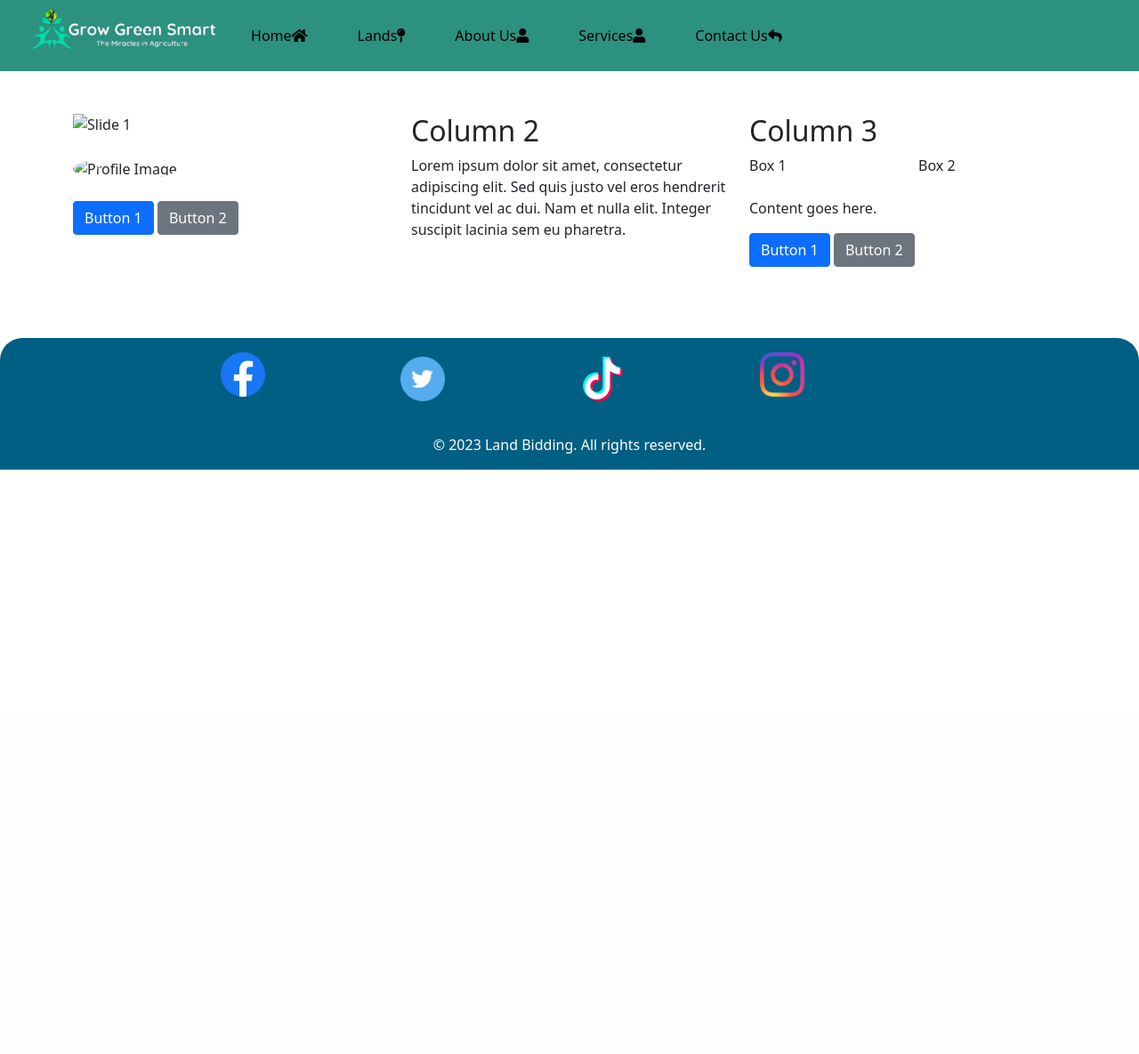
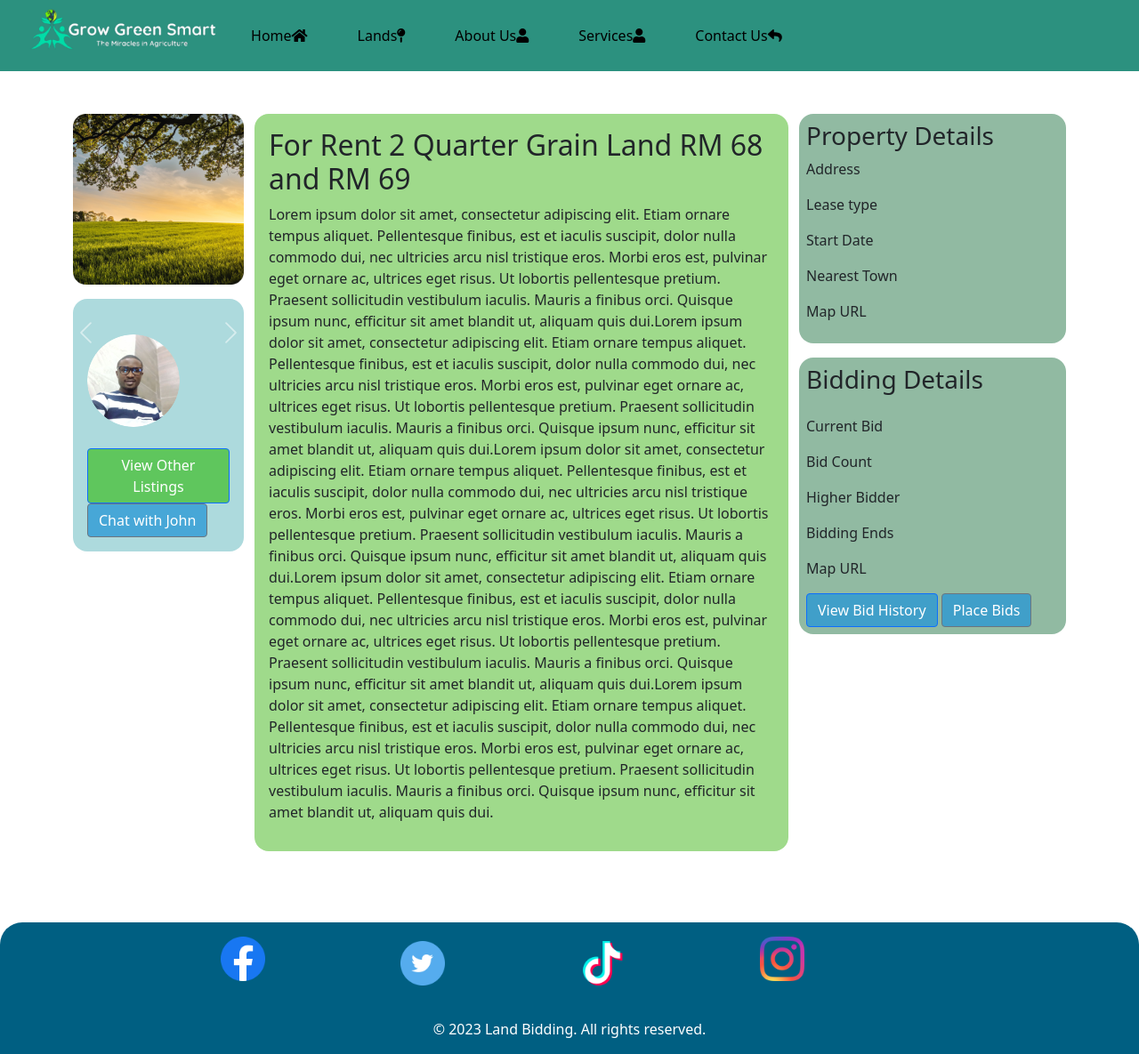
Before and after one commit to WarunaDisanayaka/land-bidding, a PHP site: page /post.html in a window 1280 px wide. Shown: the whole page at 89% size. Before the commit the page ends 528 px from the top, so only its background shows below. Run offline with PHP 8.4, Linux system fonts and the light colour scheme; some libraries are stand-ins or nearby versions.

Commit message:
Update index and post

```diff
--- a/css/style.css
+++ b/css/style.css
@@ -51,6 +51,47 @@ header{
     margin-top: 8rem;
 }
 
+/* carousel */
+.carousel .btn-primary ,.btn-secondary{
+    background-color: #5FC65D;
+}
+
+.carousel .profile{
+    margin-top: 1rem;
+    border-radius: 1rem;
+    padding: 1rem;
+    background: rgba(93, 181, 187, 0.5);
+
+}
+
+.carousel .carousel-inner img{
+
+}
+
+.box1 ,.box2{
+    border-radius: 1rem;
+    padding: 0.5rem;
+    width: 300px;
+    background: rgba(37, 119, 70, 0.5);
+}
+
+.box2 .btn-primary , .btn-secondary{
+    background: rgba(38, 150, 214, 0.75);
+}
+
+/* details */
+.details{
+    border-radius: 1rem;
+    padding: 1rem;
+    width: 600px;
+    height: auto;
+    background-color: #9FDA8B;
+}
+
+.details p{
+
+}
+
 /* Footer */
 footer {
     margin-top: 5rem;
--- a/post.html
+++ b/post.html
@@ -1,21 +1,25 @@
 <!doctype html>
 <html lang="en">
+
 <head>
    <!-- Required meta tags -->
    <meta charset="utf-8">
    <meta name="viewport" content="width=device-width, initial-scale=1">
    <!-- Bootstrap CSS -->
-      <link href="https://cdn.jsdelivr.net/npm/bootstrap@5.0.2/dist/css/bootstrap.min.css" rel="stylesheet" integrity="sha384-EVSTQN3/azprG1Anm3QDgpJLIm9Nao0Yz1ztcQTwFspd3yD65VohhpuuCOmLASjC" crossorigin="anonymous">
+   <link href="https://cdn.jsdelivr.net/npm/bootstrap@5.0.2/dist/css/bootstrap.min.css" rel="stylesheet"
+      integrity="sha384-EVSTQN3/azprG1Anm3QDgpJLIm9Nao0Yz1ztcQTwFspd3yD65VohhpuuCOmLASjC" crossorigin="anonymous">
    <link rel="stylesheet" href="css/style.css">
    <link rel="stylesheet" href="https://cdnjs.cloudflare.com/ajax/libs/font-awesome/5.15.2/css/all.min.css">
    <title>Land Bidding</title>
 </head>
+
 <body>
    <!-- Navigation -->
    <nav class="navbar navbar-expand-lg navbar-light fixed-top post-nav">
       <div class="container-fluid px-4">
          <a class="navbar-brand" href="#"><img src="img/logo.png" alt=""></a>
-            <button class="navbar-toggler" type="button" data-bs-toggle="collapse" data-bs-target="#navbarNav" aria-controls="navbarNav" aria-expanded="false" aria-label="Toggle navigation">
+         <button class="navbar-toggler" type="button" data-bs-toggle="collapse" data-bs-target="#navbarNav"
+            aria-controls="navbarNav" aria-expanded="false" aria-label="Toggle navigation">
             <span class="navbar-toggler-icon"></span>
          </button>
          <div class="collapse navbar-collapse" id="navbarNav">
@@ -41,7 +45,7 @@
    </nav>
    <div class="container post-content">
       <div class="row">
-            <div class="col-sm-4">
+         <div class="col">
             <!-- Bootstrap Carousel -->
             <div id="myCarousel" class="carousel slide" data-ride="carousel">
                <!-- Indicators -->
@@ -53,14 +57,9 @@
                <!-- Slides -->
                <div class="carousel-inner">
                   <div class="carousel-item active">
-                        <img src="https://via.placeholder.com/800x400/007bff/ffffff" class="d-block w-100" alt="Slide 1">
+                     <img src="./img/postimg.png" class="d-block w-100" alt="Slide 1">
                   </div>
-                     <div class="carousel-item">
-                        <img src="https://via.placeholder.com/800x400/28a745/ffffff" class="d-block w-100" alt="Slide 2">
-                     </div>
-                     <div class="carousel-item">
-                        <img src="https://via.placeholder.com/800x400/dc3545/ffffff" class="d-block w-100" alt="Slide 3">
-                     </div>
+
                </div>
                <!-- Controls -->
                <a class="carousel-control-prev" href="#myCarousel" role="button" data-slide="prev">
@@ -71,35 +70,71 @@
                   <span class="carousel-control-next-icon" aria-hidden="true"></span>
                   <span class="sr-only">Next</span>
                </a>
+               <div class="profile">
                   <!-- Profile Image -->
                   <div class="mt-4">
-                     <img src="https://via.placeholder.com/150x150" alt="Profile Image" class="rounded-circle">
+                     <img src="./img/profile.png" alt="Profile Image" class="rounded-circle">
                   </div>
                   <!-- Buttons -->
                   <div class="mt-4">
-                     <button class="btn btn-primary mr-2">Button 1</button>
-                     <button class="btn btn-secondary">Button 2</button>
+                     <button class="btn btn-primary">View Other Listings</button>
+                     <button class="btn btn-secondary">Chat with John</button>
                   </div>
                </div>
             </div>
-            <div class="col-sm-4">
-                <h2>Column 2</h2>
-   <p>Lorem ipsum dolor sit amet, consectetur adipiscing elit. Sed quis justo vel eros hendrerit tincidunt vel ac dui. Nam et nulla elit. Integer suscipit lacinia sem eu pharetra.</p>
          </div>
-            <div class="col-sm-4">
-                <h2>Column 3</h2>
+         <div class="details">
+            <h2>For Rent 2 Quarter Grain Land RM 68 and RM 69</h2>
+            <p>Lorem ipsum dolor sit amet, consectetur adipiscing elit. Etiam ornare tempus aliquet. Pellentesque
+               finibus, est et iaculis suscipit, dolor nulla commodo dui, nec ultricies arcu nisl tristique eros. Morbi
+               eros est, pulvinar eget ornare ac, ultrices eget risus. Ut lobortis pellentesque pretium. Praesent
+               sollicitudin vestibulum iaculis. Mauris a finibus orci. Quisque ipsum nunc, efficitur sit amet blandit
+               ut, aliquam quis dui.Lorem ipsum dolor sit amet, consectetur adipiscing elit. Etiam ornare tempus
+               aliquet. Pellentesque finibus, est et iaculis suscipit, dolor nulla commodo dui, nec ultricies arcu nisl
+               tristique eros. Morbi eros est, pulvinar eget ornare ac, ultrices eget risus. Ut lobortis pellentesque
+               pretium. Praesent sollicitudin vestibulum iaculis. Mauris a finibus orci. Quisque ipsum nunc, efficitur
+               sit amet blandit ut, aliquam quis dui.Lorem ipsum dolor sit amet, consectetur adipiscing elit. Etiam
+               ornare tempus aliquet. Pellentesque finibus, est et iaculis suscipit, dolor nulla commodo dui, nec
+               ultricies arcu nisl tristique eros. Morbi eros est, pulvinar eget ornare ac, ultrices eget risus. Ut
+               lobortis pellentesque pretium. Praesent sollicitudin vestibulum iaculis. Mauris a finibus orci. Quisque
+               ipsum nunc, efficitur sit amet blandit ut, aliquam quis dui.Lorem ipsum dolor sit amet, consectetur
+               adipiscing elit. Etiam ornare tempus aliquet. Pellentesque finibus, est et iaculis suscipit, dolor nulla
+               commodo dui, nec ultricies arcu nisl tristique eros. Morbi eros est, pulvinar eget ornare ac, ultrices
+               eget risus. Ut lobortis pellentesque pretium. Praesent sollicitudin vestibulum iaculis. Mauris a finibus
+               orci. Quisque ipsum nunc, efficitur sit amet blandit ut, aliquam quis dui.Lorem ipsum dolor sit amet,
+               consectetur adipiscing elit. Etiam ornare tempus aliquet. Pellentesque finibus, est et iaculis suscipit,
+               dolor nulla commodo dui, nec ultricies arcu nisl tristique eros. Morbi eros est, pulvinar eget ornare ac,
+               ultrices eget risus. Ut lobortis pellentesque pretium. Praesent sollicitudin vestibulum iaculis. Mauris a
+               finibus orci. Quisque ipsum nunc, efficitur sit amet blandit ut, aliquam quis dui.</p>
+         </div>
+         <div class="col">
             <div class="row">
-                   <div class="col-sm-6">
-                      <div class="box">Box 1</div>
-                   </div>
-                   <div class="col-sm-6">
-                      <div class="box">Box 2</div>
+               <div class="col-6">
+                  <div class="box1">
+                     <h3>Property Details</h3>
+                     <p>Address</p>
+                     <p>Lease type</p>
+                     <p>Start Date</p>
+                     <p>Nearest Town</p>
+                     <p>Map URL</p>
                   </div>
                </div>
+            </div>
+            <div class="row mt-3">
+               <div class="col-6">
+                  <div class="box2">
+                     <h3>Bidding Details</h3>
                      <div class="mt-4">
-                   <p>Content goes here.</p>
-                   <button class="btn btn-primary mr-2">Button 1</button>
-                   <button class="btn btn-secondary">Button 2</button>
+                        <p>Current Bid</p>
+                        <p>Bid Count</p>
+                        <p>Higher Bidder</p>
+                        <p>Bidding Ends</p>
+                        <p>Map URL</p>
+                        <button class="btn btn-primary mr-2">View Bid History</button>
+                        <button class="btn btn-secondary">Place Bids</button>
+                     </div>
+                  </div>
+               </div>
             </div>
          </div>
 
@@ -141,11 +176,14 @@
    </footer>
    <!-- Optional JavaScript; choose one of the two! -->
    <!-- Option 1: Bootstrap Bundle with Popper -->
-      <script src="https://cdn.jsdelivr.net/npm/bootstrap@5.0.2/dist/js/bootstrap.bundle.min.js" integrity="sha384-MrcW6ZMFYlzcLA8Nl+NtUVF0sA7MsXsP1UyJoMp4YLEuNSfAP+JcXn/tWtIaxVXM" crossorigin="anonymous"></script>
+   <script src="https://cdn.jsdelivr.net/npm/bootstrap@5.0.2/dist/js/bootstrap.bundle.min.js"
+      integrity="sha384-MrcW6ZMFYlzcLA8Nl+NtUVF0sA7MsXsP1UyJoMp4YLEuNSfAP+JcXn/tWtIaxVXM"
+      crossorigin="anonymous"></script>
    <!-- Option 2: Separate Popper and Bootstrap JS -->
    <!--
          <script src="https://cdn.jsdelivr.net/npm/@popperjs/core@2.9.2/dist/umd/popper.min.js" integrity="sha384-IQsoLXl5PILFhosVNubq5LC7Qb9DXgDA9i+tQ8Zj3iwWAwPtgFTxbJ8NT4GN1R8p" crossorigin="anonymous"></script>
          <script src="https://cdn.jsdelivr.net/npm/bootstrap@5.0.2/dist/js/bootstrap.min.js" integrity="sha384-cVKIPhGWiC2Al4u+LWgxfKTRIcfu0JTxR+EQDz/bgldoEyl4H0zUF0QKbrJ0EcQF" crossorigin="anonymous"></script>
          -->
 </body>
+
 </html>
```
Also changed, not shown: img/postimg.png (added), img/profile.png (added), 1 other file. Lines whose indentation alone changed are shown as unchanged.
